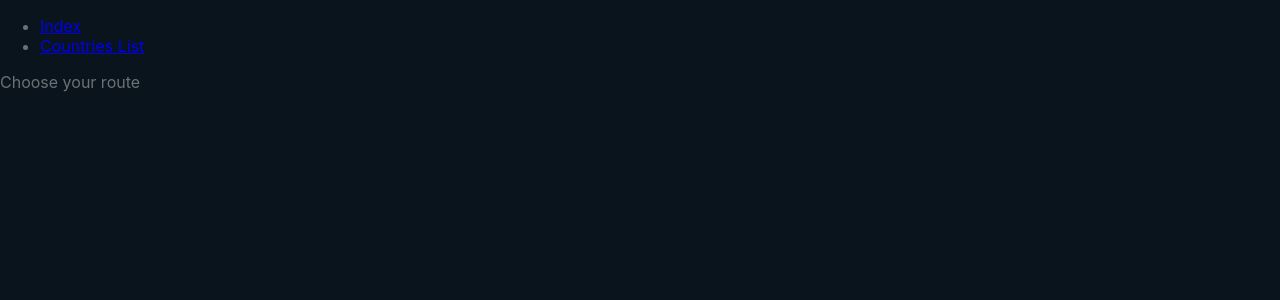
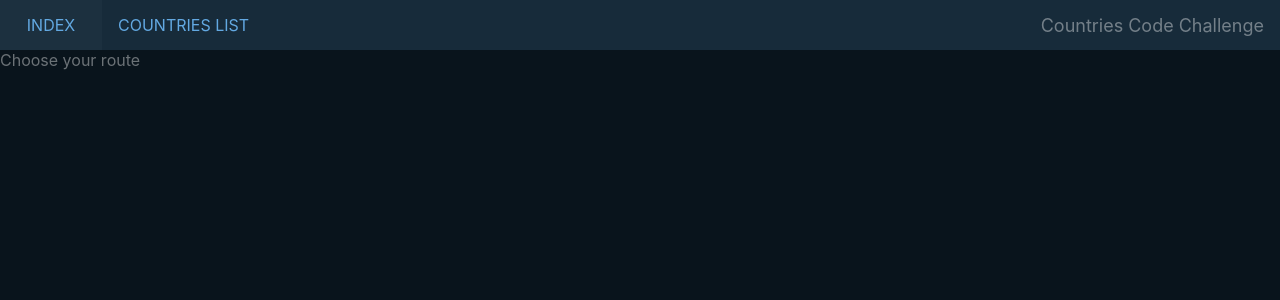
Before and after one commit to Dergash/countries-code-challenge, a React (Create React App) app in the folder front-end/: page / in a window 1280 px wide. Shown: the top 300 px of the page. Built offline with nearby package versions, Linux system fonts and the light colour scheme; the HTML template or start-up script is replaced by a standard one.

Commit message:
navigation styles

```diff
--- a/front-end/src/components/AppBar.tsx
+++ b/front-end/src/components/AppBar.tsx
@@ -1,26 +1,77 @@
 import React, {FunctionComponent} from 'react';
 import {withRouter} from 'react-router';
 import {Link} from 'react-router-dom';
+import styled from 'styled-components';
 
 interface AppBarProps {
 
 }
 
+const Container = styled.nav`
+    background-color: rgb(23, 43, 58);
+    height: 50px;
+    display: flex;
+    align-items: center;
+    justify-content: space-between;
+`
+
+const Title = styled.h1`
+    margin: 0;
+    font-size: 18px;
+    font-weight: normal;
+    margin-right: 16px;
+
+    @media (max-width: 768px) {
+        display: none;
+    }
+`
+
+const List = styled.ul`
+    height: 100%;
+    display: flex;
+    margin: 0;
+    padding-left: 0;
+    list-style: none;
+`
+
+const Item = styled.li`
+    height: 100%;
+`
+
+const RouteButton = styled(Link)`
+    padding-left: 16px;
+    padding-right: 16px;
+    display: flex;
+    height: 100%;
+    align-items: center;
+    color: rgb(99, 169, 226);
+    text-transform: uppercase;
+    text-decoration: none;
+    justify-content: center;
+    line-height: 16px;
+    min-width: 70px;
+
+    &:hover {
+        background-color: rgb(28,48,63);
+    }
+`
+
 export const AppBar: FunctionComponent<AppBarProps> = (props) => {
-    return <nav>
-        <ul>
-            <li>
-                <Link to={`/`}>
+    return <Container>
+        <List>
+            <Item>
+                <RouteButton to={`/`}>
                     Index
-                </Link>
-            </li>
-            <li>
-                <Link to={`/countries`}>
+                </RouteButton>
+            </Item>
+            <Item>
+                <RouteButton to={`/countries`}>
                     Countries List
-                </Link>
-            </li>
-        </ul>
-    </nav>
+                </RouteButton>
+            </Item>
+        </List>
+        <Title>Countries Code Challenge</Title>
+    </Container>
 }
 
 export default React.memo(withRouter(AppBar));
--- a/front-end/src/components/CountriesList.tsx
+++ b/front-end/src/components/CountriesList.tsx
@@ -24,7 +24,6 @@ export const CountriesList: FunctionComponent<CountriesListProps> = (props) => {
     const {loading, error, data} = useQuery<CountriesResponse>(fetchCountries)
     const countries = data && data.countries
     return <div>
-        For requesting GraphQL API and rendering the list.
         { loading &&
             <span>loading</span>
         }
```
